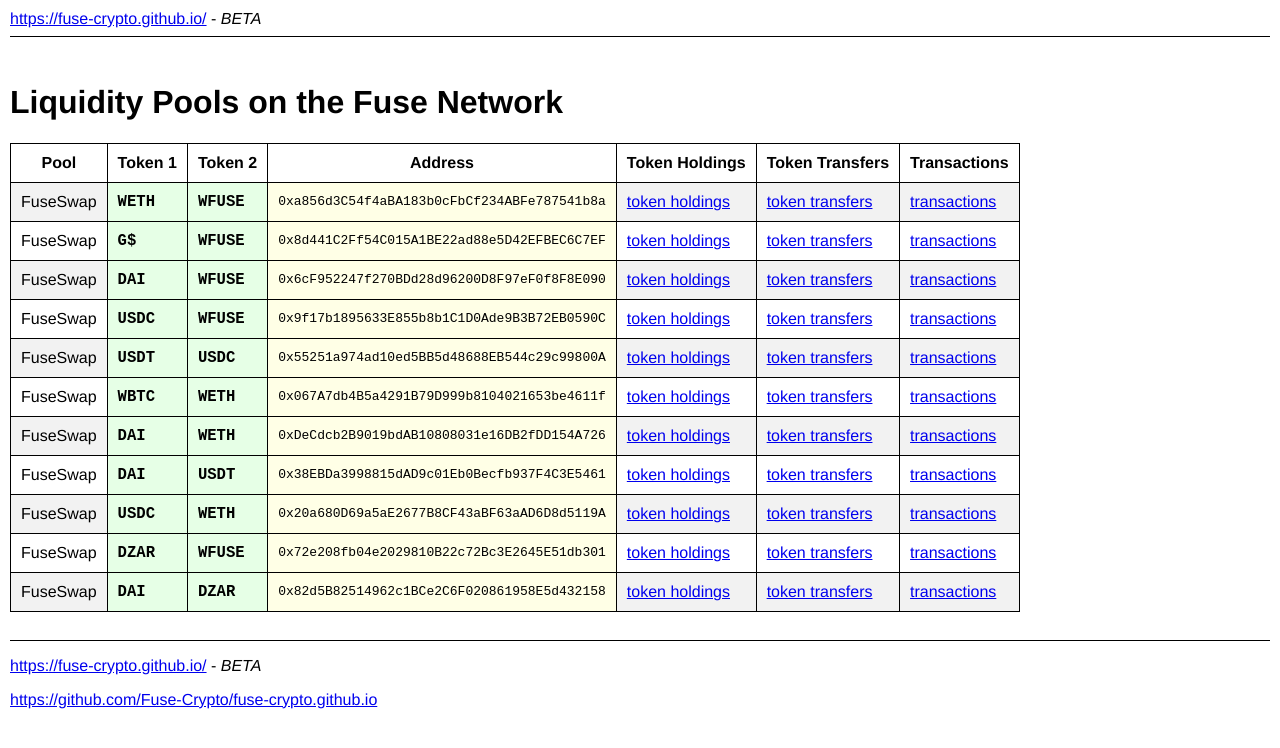
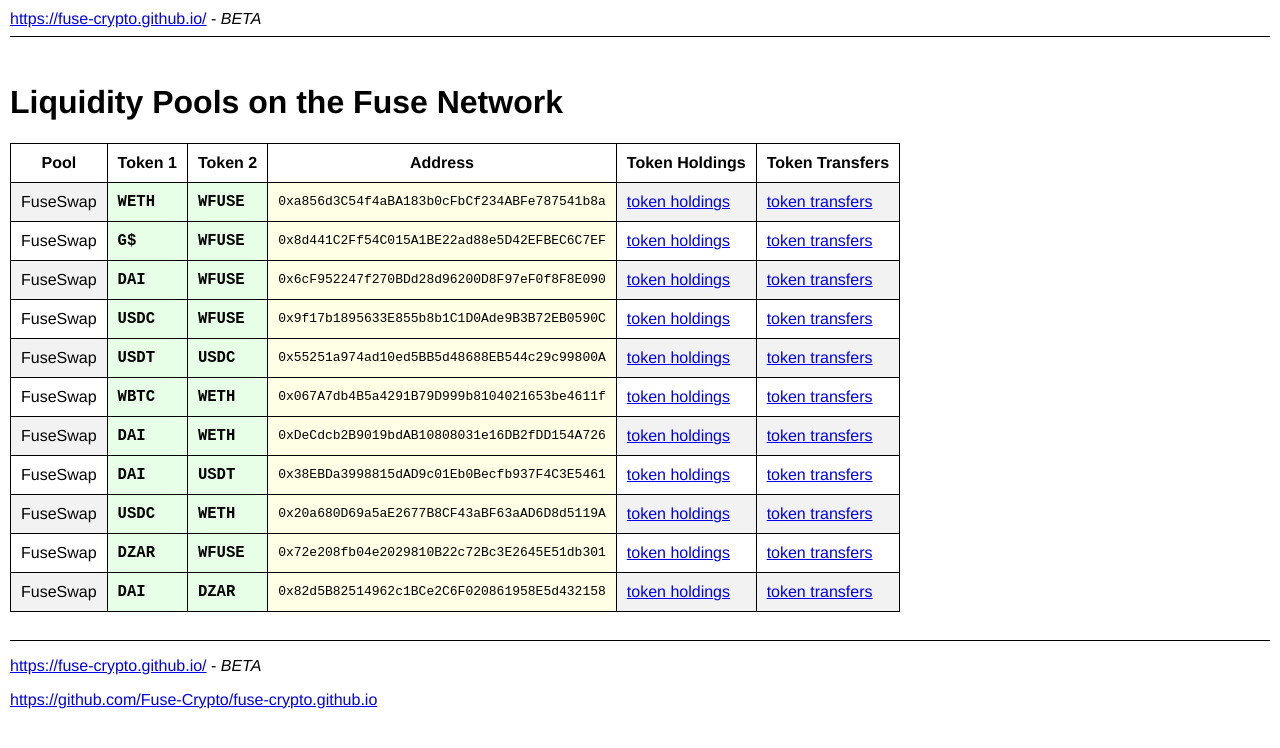
Before and after one commit to Fuse-Crypto/fuse-crypto.github.io, a Jekyll site: the page built from liquidity-pools/index.md, in a window 1280 px wide. Shown: the top 748 px of the page. Built offline with Jekyll 4.4.1, drawn with Linux system fonts in a browser that asks for light colours.

Commit message:
Update index.md

```diff
--- a/liquidity-pools/index.md
+++ b/liquidity-pools/index.md
@@ -12,7 +12,6 @@
 <th>Address</th>
 <th>Token Holdings</th>
 <th>Token Transfers</th>
-<th>Transactions</th>
 </tr>
 {% for pool in site.data.fuse-liquidity-pools %}
     <tr>
@@ -22,7 +21,6 @@
       <td class="addr">{{ pool.address }}</td>
       <td><a href="https://explorer.fuse.io/address/{{ pool.address }}/tokens" target="_blank">token holdings</a></td>
       <td><a href="https://explorer.fuse.io/tokens/{{ pool.address }}/token_transfers" target="_blank">token transfers</a></td>
-      <td><a href="https://explorer.fuse.io/address/{{ pool.address }}/transactions" target="_blank">transactions</a></td>
     </tr>
 {% endfor %}
 </tbody></table>
```
